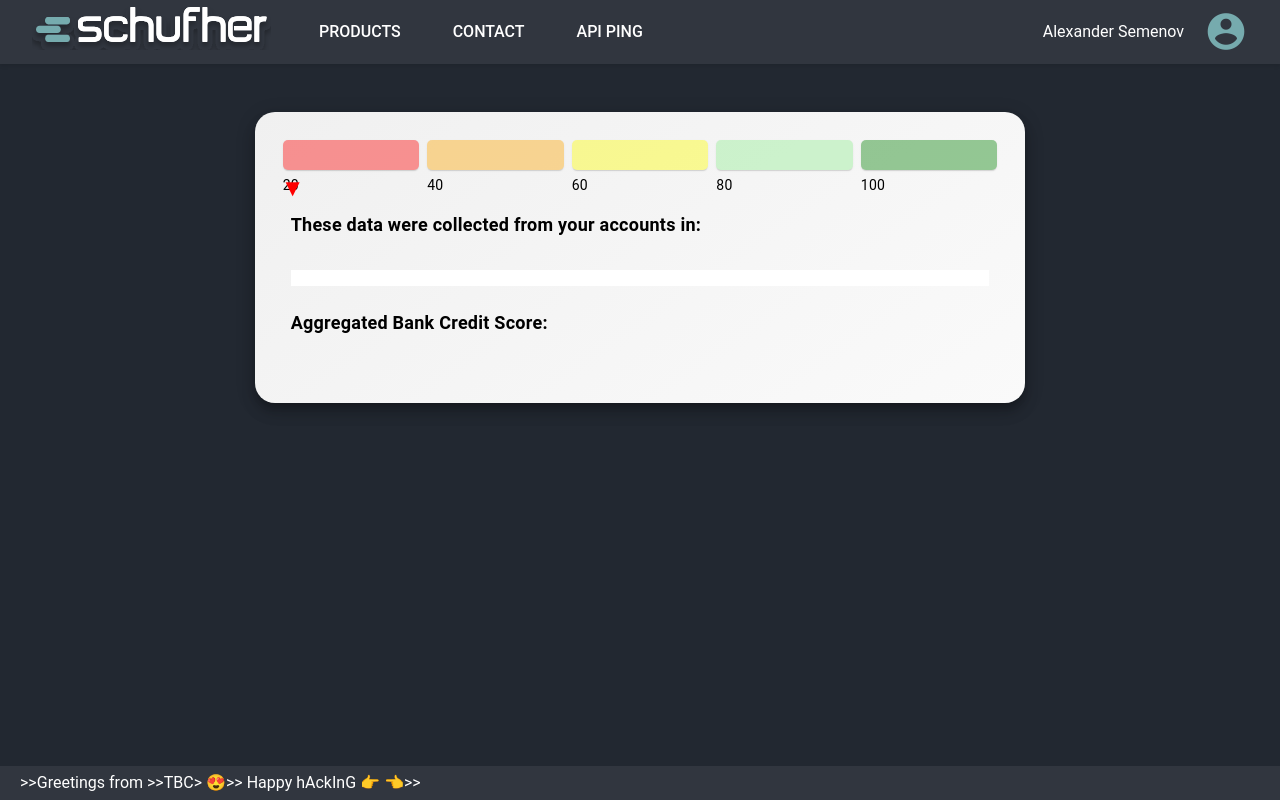
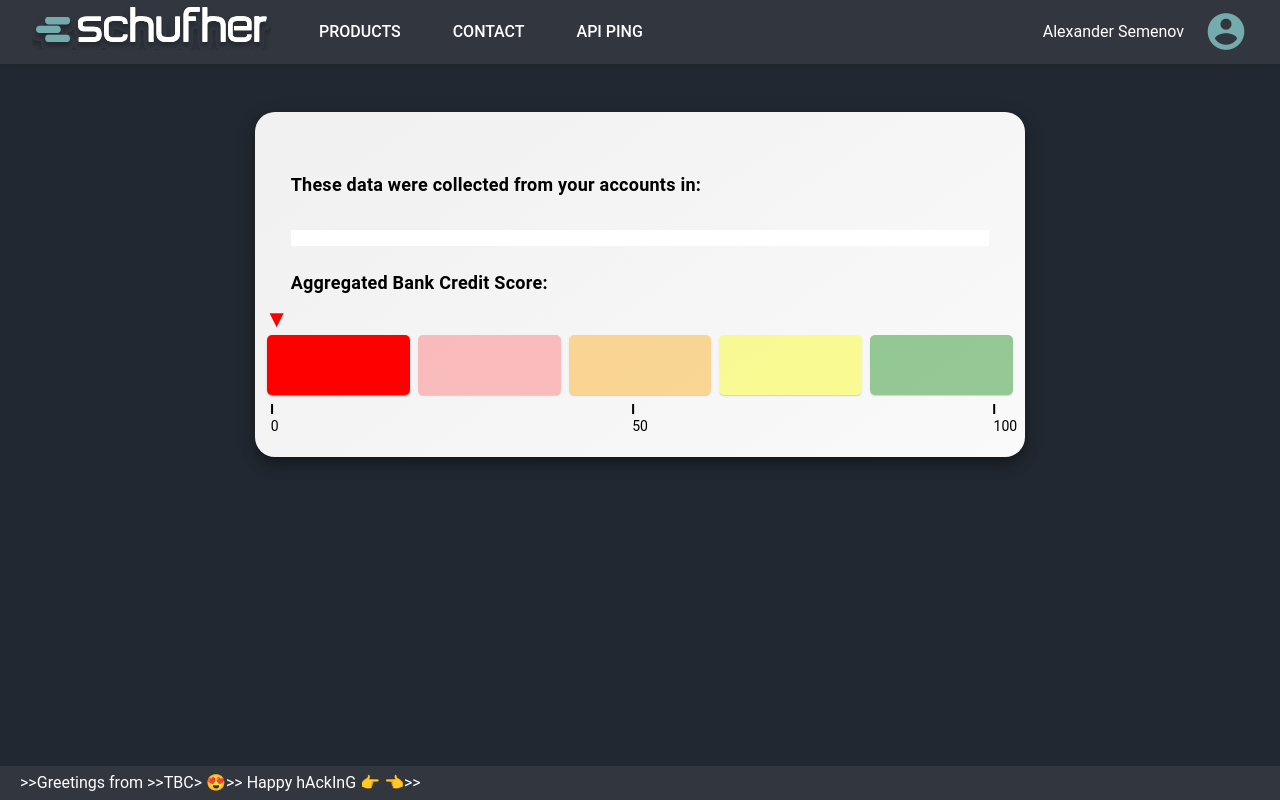
Before and after one commit to TUM-Blockchain-Club/ethberlin-schufher, a Vue app in the folder vue/: page /results in a window 1280 px wide. Built offline with nearby package versions, Linux system fonts and the light colour scheme.

Commit message:
beautify results page

```diff
--- a/vue/src/components/ScoreBar.vue
+++ b/vue/src/components/ScoreBar.vue
@@ -7,11 +7,12 @@
       </v-row>
       <div class="arrow" :style="arrowStyle">▼</div>
       <div class="score-label" :style="arrowStyle">{{ score }}</div>
-      <v-row justify="space-between" class="legend">
-        <v-col v-for="segment in segments" :key="segment.value" class="pa-1">
-          <span>{{ segment.value }}</span>
-        </v-col>
-      </v-row>
+      <div class="legend">
+        <span v-for="(segment, index) in legendTicks" :key="index" :style="legendTickStyle(segment.position)">
+          <div class="tick-line"></div>
+          {{ segment.value }}
+        </span>
+      </div>
     </div>
   </template>
 
@@ -26,15 +27,22 @@
     computed: {
       segments() {
         return [
-          { value: 20, color: 'red' },
+          { value: 0, color: 'red' },
+          { value: 20, color: 'light-red' },
           { value: 40, color: 'orange' },
           { value: 60, color: 'yellow' },
-          { value: 80, color: 'lightgreen' },
-          { value: 100, color: 'green' }
+          { value: 80, color: 'green' }
+        ];
+      },
+      legendTicks() {
+        return [
+          { value: 0, position: 0 },
+          { value: 50, position: 50 },
+          { value: 100, position: 100 }
         ];
       },
       arrowStyle() {
-        const position = this.score / 100 * 90;
+        const position = this.score / 100 * 100;
         return {
           left: `calc(${position}% - 10px)`
         };
@@ -47,6 +55,13 @@
           'low': this.score < value,
           'high': this.score >= value,
           [segment.color]: true
+        };
+      },
+      legendTickStyle(position) {
+        return {
+          position: 'absolute',
+          left: `${position}%`,
+          transform: 'translateX(-50%)'
         };
       }
     }
@@ -62,7 +77,7 @@
 
   .score-segment {
     width: 100%;
-    height: 30px;
+    height: 60px;
     border-radius: 5px;
   }
 
@@ -78,6 +93,10 @@
     background-color: red;
   }
 
+  .light-red {
+    background-color: #ff6666;
+  }
+
   .orange {
     background-color: orange;
   }
@@ -86,24 +105,20 @@
     background-color: yellow;
   }
 
-  .lightgreen {
-    background-color: lightgreen;
-  }
-
   .green {
     background-color: green;
   }
 
   .arrow {
     position: absolute;
-    top: 35px;
+    top: -30px;
     font-size: 24px;
     color: red;
   }
 
   .score-label {
     position: absolute;
-    top: 60px;
+    top: -55px;
     font-size: 18px;
     color: black;
     text-align: center;
@@ -111,8 +126,22 @@
   }
 
   .legend {
+    position: relative;
     font-size: 14px;
     color: black;
     margin-top: 10px;
+    height: 20px;
+  }
+
+  .legend span {
+    position: absolute;
+    bottom: -20px;
+    text-align: center;
+  }
+
+  .tick-line {
+    height: 10px;
+    border-left: 2px solid black;
+    margin-bottom: 2px;
   }
   </style>
--- a/vue/src/views/Results.vue
+++ b/vue/src/views/Results.vue
@@ -5,7 +5,6 @@
         <v-col cols="12" md="8">
           <v-card class="result-card" elevation="10">
             <v-card-text>
-              <ScoreBar :score="score" />
               <div class="result-label">These data were collected from your accounts in:</div>
               <v-list dense>
                 <v-list-item v-for="bank in banksData" :key="bank" class="bank-item">
@@ -19,6 +18,7 @@
               </v-list>
               <div class="result-label">Aggregated Bank Credit Score: {{ score }}</div>
             </v-card-text>
+            <ScoreBar :score="score" />
           </v-card>
         </v-col>
       </v-row>
```
